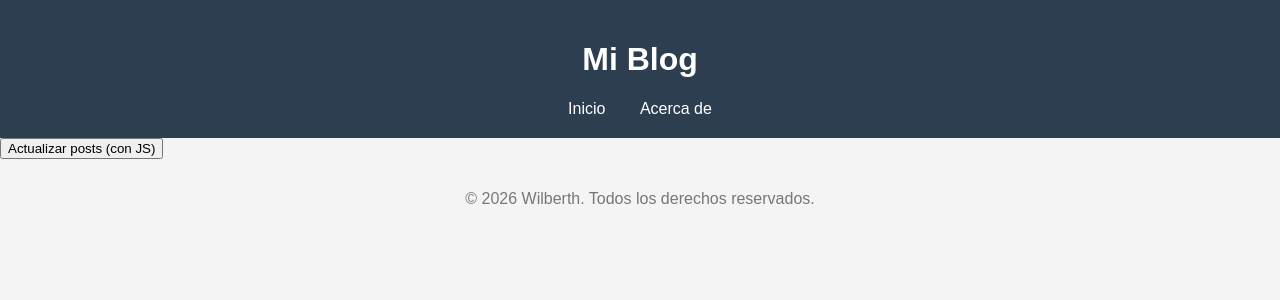
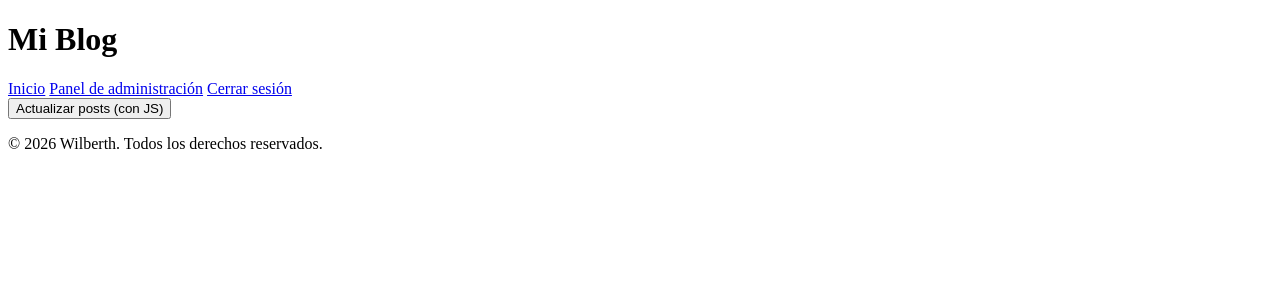
Before and after one commit to Wibe2332/mi-blog, a Flask app: page / in a window 1280 px wide. Shown: the top 300 px of the page. Run offline with Flask 3, Linux system fonts and the light colour scheme; the visitor is signed in with stand-in values (Sample User, id 1); data that the repository does not hold is empty.

Commit message:
Conectar navegacion del header con login/logout dinamico

```diff
--- a/templates/index.html
+++ b/templates/index.html
@@ -1,19 +1,18 @@
 <!DOCTYPE html>
 <html lang="es">
-<head>
-    <meta charset="UTF-8">
-    <title>Mi Blog</title>
-<link rel="stylesheet" href="/static/css/estilo.css">
-<body>
+<header>
+    <h1>Mi Blog</h1>
+    <nav>
+        <a href="/">Inicio</a>
 
-    <header>
-        <h1>Mi Blog</h1>
-        <nav>
-            <a href="#">Inicio</a>
-            <a href="#">Acerca de</a>
-        </nav>
-    </header>
-
+        {% if current_user.is_authenticated %}
+            <a href="/admin">Panel de administración</a>
+            <a href="/logout">Cerrar sesión</a>
+        {% else %}
+            <a href="/login">Iniciar sesión</a>
+        {% endif %}
+    </nav>
+</header>
     <main>
 <button id="btn-actualizar">Actualizar posts (con JS)</button>
 <div id="contenedor-posts-js"></div>
```
